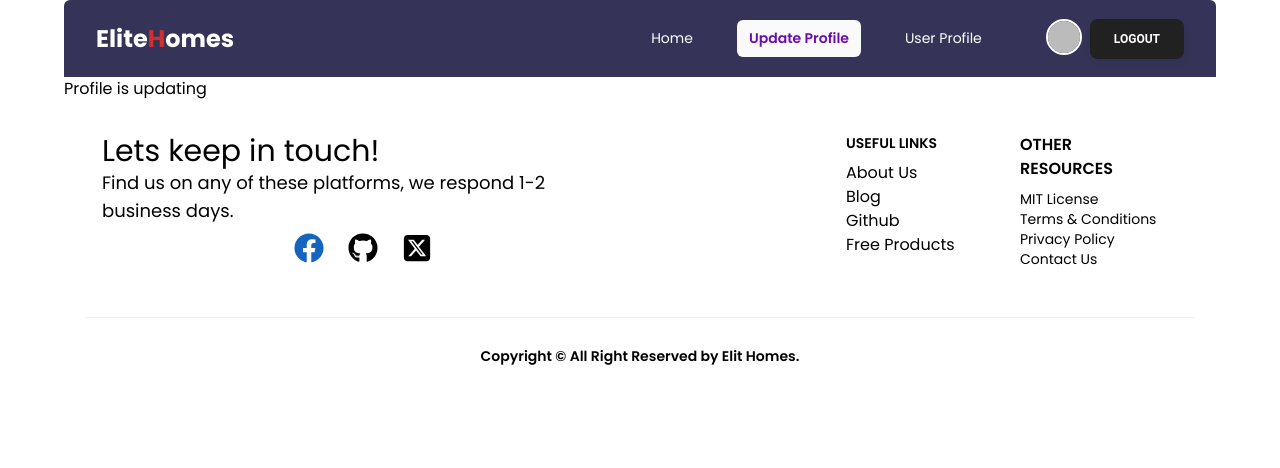
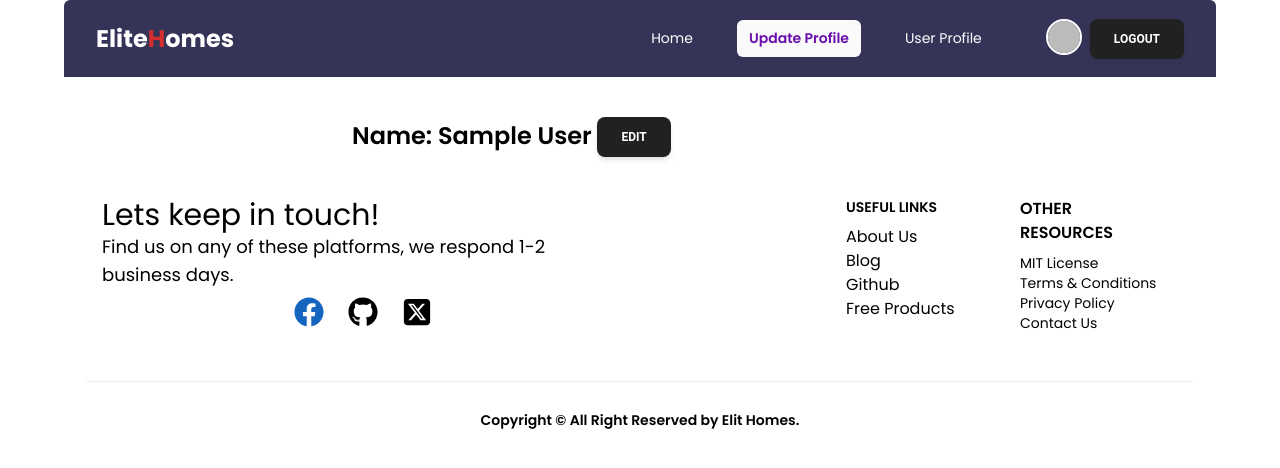
Before and after one commit to Asad9340/Elite-Homes, a React (Vite) app: page /updateprofile in a window 1280 px wide. Shown: the top 468 px of the page. Built offline with nearby package versions, Linux system fonts and the light colour scheme; no server answers; sample sign-in values are in the browser's storage.

Commit message:
added update profile to private route:

```diff
--- a/package.json
+++ b/package.json
@@ -15,6 +15,7 @@
     "firebase": "^10.10.0",
     "react": "^18.2.0",
     "react-dom": "^18.2.0",
+    "react-hook-form": "^7.51.2",
     "react-hot-toast": "^2.4.1",
     "react-icons": "^5.0.1",
     "react-router-dom": "^6.22.3",
--- a/src/Routes/Route.jsx
+++ b/src/Routes/Route.jsx
@@ -6,12 +6,13 @@ import PrivateRoute from './PrivateRoute';
 import SignIn from '../SignIn/SignIn';
 import SignUp from '../SignUp/SignUp';
 import Error from '../Error/Error';
+import UpdateProfile from '../components/UpdateProfile/UpdateProfile';
 
 export const router = createBrowserRouter([
   {
     path: '/',
     element: <Root />,
-    errorElement:<Error/>,
+    errorElement: <Error />,
     children: [
       {
         path: '/',
@@ -32,11 +33,15 @@ export const router = createBrowserRouter([
       },
       {
         path: '/register',
-        element: <SignUp/>,
+        element: <SignUp />,
       },
       {
         path: '/updateprofile',
-        element: <h1>Profile is updating</h1>,
+        element: (
+          <PrivateRoute>
+            <UpdateProfile/>
+          </PrivateRoute>
+        ),
       },
       {
         path: '/profile',
--- /dev/null
+++ b/src/components/UpdateProfile/UpdateProfile.jsx
@@ -0,0 +1,54 @@
+import { useContext, useState } from 'react';
+import { useForm } from 'react-hook-form';
+import { AuthContext } from '../../Firebase/AuthProvider';
+import { Button } from '@material-tailwind/react';
+
+function UpdateProfile() {
+  const { register, handleSubmit } = useForm({
+    defaultValues: {
+      firstName: '',
+      lastName: '',
+      category: '',
+      checkbox: [],
+      radio: '',
+    },
+  });
+
+  const { user } = useContext(AuthContext);
+  const { displayName } = user;
+  const [name, setName] = useState(false);
+  const handleNameEdit = () => {
+    setName(!name);
+  };
+  return (
+    <div className="mt-10 flex justify-center max-w-xl mx-auto">
+      <form
+        onSubmit={handleSubmit(console.log)}
+        className="flex flex-col w-full"
+      >
+        <h2 className="text-2xl font-semibold mb-2">
+          Name: {displayName}{' '}
+          <Button onClick={handleNameEdit} variant="filled">
+            Edit
+          </Button>
+        </h2>
+        <div
+          className={
+            name
+              ? 'block relative w-full h-10 rounded-lg bg-gray-300 pl-4 placeholder:text-gray-700'
+              : 'hidden relative w-full h-10 rounded-lg bg-gray-300 pl-4 placeholder:text-gray-700'
+          }
+        >
+          <input
+            className="w-full h-10 rounded-lg bg-gray-300 pl-4 placeholder:text-gray-700"
+            {...register('firstName', { required: true })}
+            placeholder="Update Name"
+          />
+          <Button className="absolute right-0">Update</Button>
+        </div>
+      </form>
+    </div>
+  );
+}
+
+export default UpdateProfile;
```
Also changed, not shown: 1 other file (tests, documents, lock files or other folders).
